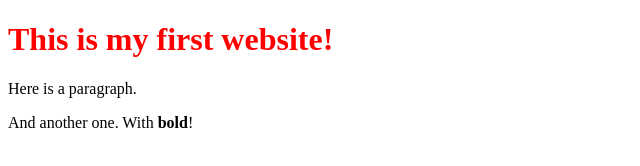
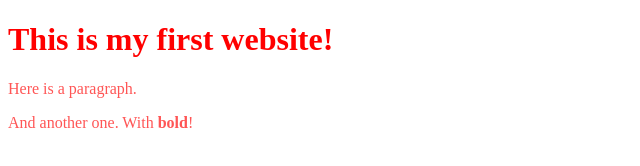
Before and after one commit to asregist/hello-world, a plain HTML site: page index.html in a window 1280 px wide. Shown: the whole page, without its empty margins (0-640 px from the left). Drawn offline with Linux system fonts and the light colour scheme.

Commit message:
Update main.css

```diff
--- a/main.css
+++ b/main.css
@@ -1,3 +1,7 @@
 h1 {
   color: red;
 }
+
+p {
+  color: #FF5555;
+}
```
